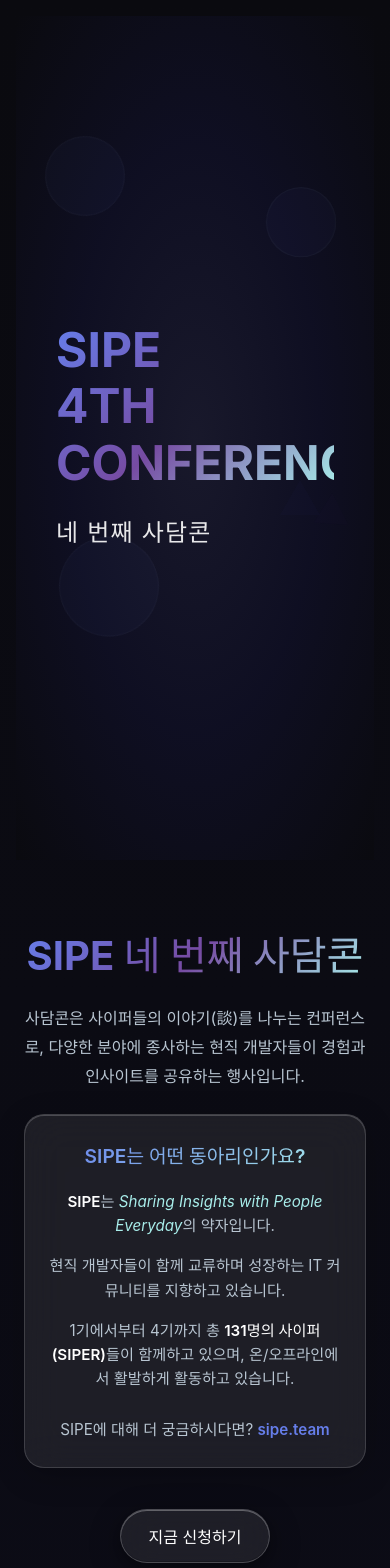
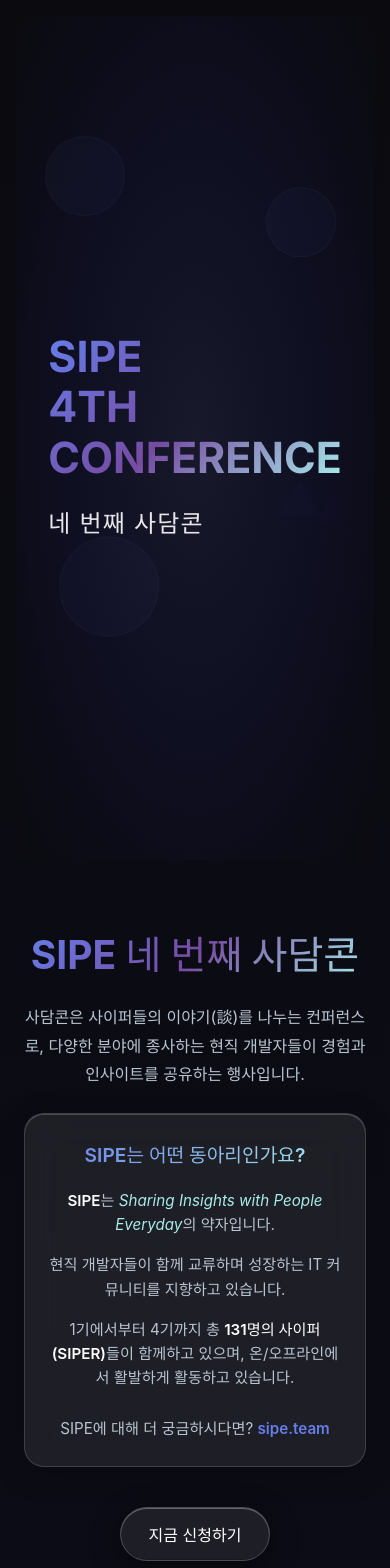
Before and after one commit to sipe-team/sipe-4th-sadamcon-landing, a Vue app: page / in a window 390 px wide. Shown: the top 1568 px of the page. Built offline with nearby package versions, Linux system fonts and the light colour scheme; a web font is replaced by a local one.

Commit message:
chore: 모바일 폰트 크기, 레이아웃 수정

```diff
--- a/src/components/CtaSection.vue
+++ b/src/components/CtaSection.vue
@@ -236,6 +236,7 @@
   width: 60px;
   height: 60px;
   display: flex;
+  flex-shrink: 0;
   align-items: center;
   justify-content: center;
   background: rgba(255, 255, 255, 0.08);
@@ -433,7 +434,7 @@
   }
 
   .highlight-item {
-    gap: 1.25rem;
+    gap: 1rem;
     margin-bottom: 1.25rem;
   }
 
--- a/src/components/IntroSection.vue
+++ b/src/components/IntroSection.vue
@@ -380,7 +380,7 @@
   }
 
   .intro-title {
-    font-size: 2.5rem;
+    font-size: clamp(2rem, 10vw, 3rem);
     margin-bottom: 1.5rem;
   }
 
--- a/src/components/SipeBlocks.vue
+++ b/src/components/SipeBlocks.vue
@@ -202,12 +202,12 @@
   }
 
   .hero-content {
-    padding: 1.5rem;
+    padding: 0;
     max-width: 100%;
   }
 
   .hero-title {
-    font-size: clamp(3rem, 8vw, 7rem);
+    font-size: clamp(2rem, 11vw, 6rem);
     margin-bottom: 1.5rem;
     gap: 0.08em;
   }
```
